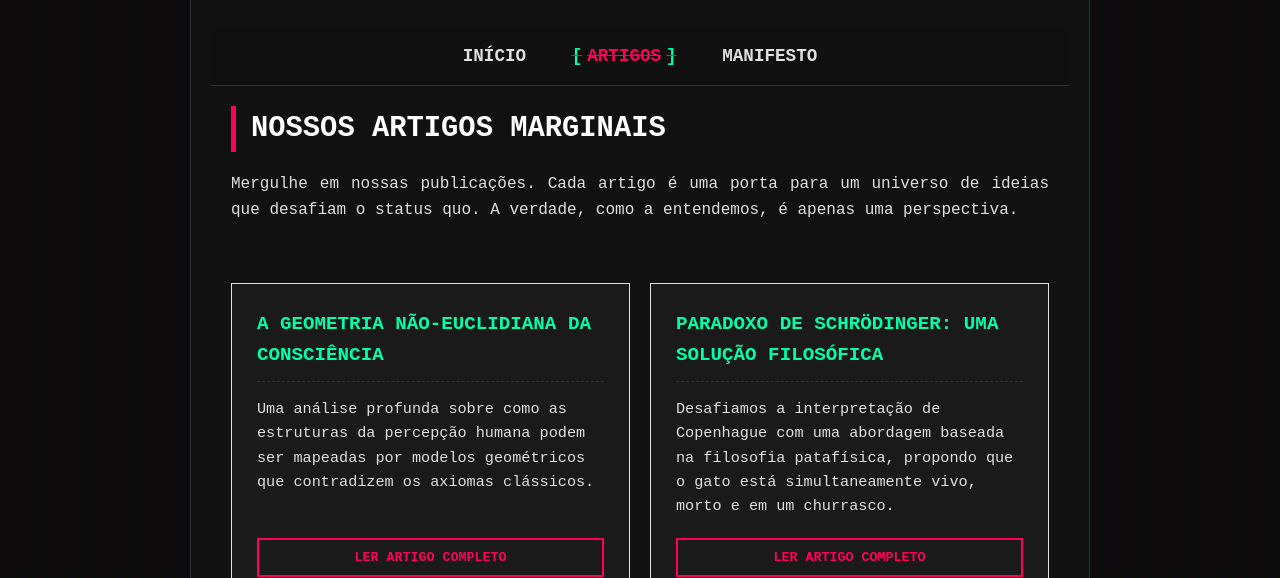
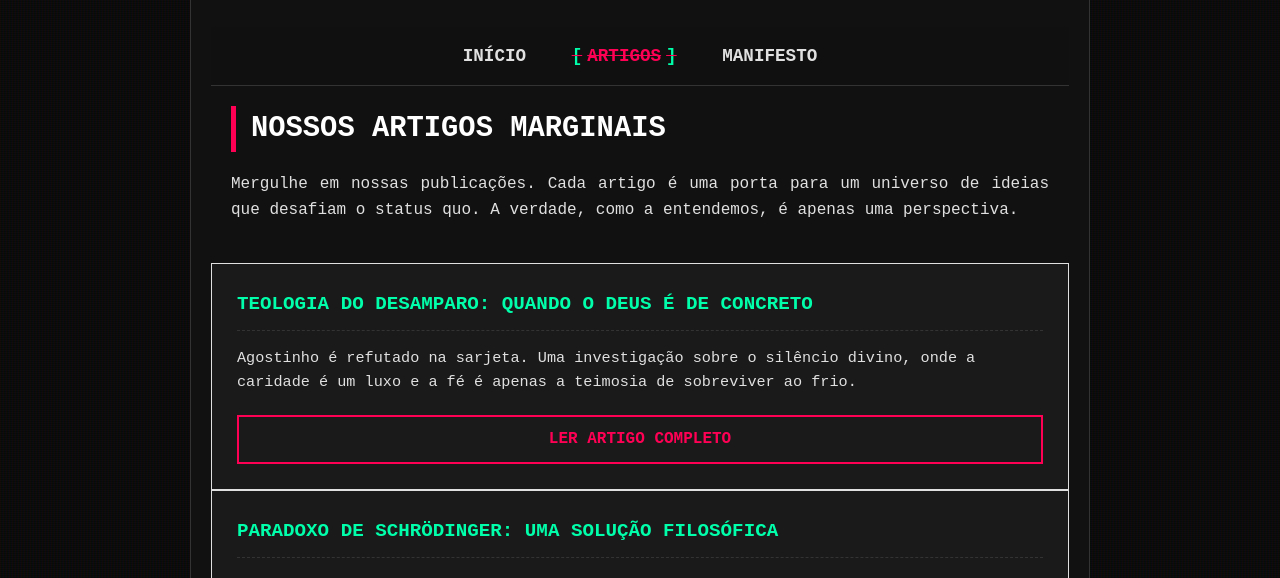
Before and after one commit to ThiagoBenevides/instituto-marginal, a plain HTML site: page artigos.html in a window 1280 px wide. Shown: the part 222-800 px from the top of the page. Drawn offline with Linux system fonts and the light colour scheme.

Commit message:
Update artigos.html

```diff
--- a/artigos.html
+++ b/artigos.html
@@ -243,12 +243,11 @@
                 <p>Mergulhe em nossas publicações. Cada artigo é uma porta para um universo de ideias que desafiam o status quo. A verdade, como a entendemos, é apenas uma perspectiva.</p>
             </section>
 
-            <div class="sections">
-                <div class="section-card">
-                    <h3>A Geometria Não-Euclidiana da Consciência</h3>
-                    <p>Uma análise profunda sobre como as estruturas da percepção humana podem ser mapeadas por modelos geométricos que contradizem os axiomas clássicos.</p>
-                    <button class="cta-button" onclick="openModal('Acesso Restrito: A geometria da sua mente ainda é muito plana para este conteúdo.')">Ler Artigo Completo</button>
-                </div>
+            <div class="section-card">
+                <h3>Teologia do desamparo: quando o Deus é de concreto</h3>
+                <p>Agostinho é refutado na sarjeta. Uma investigação sobre o silêncio divino, onde a caridade é um luxo e a fé é apenas a teimosia de sobreviver ao frio.</p>
+                <a href="desamparo.html" class="cta-button" style="text-decoration: none; display: block; text-align: center;">Ler Artigo Completo</a>
+            </div>
 
                 <div class="section-card">
                     <h3>Paradoxo de Schrödinger: Uma Solução Filosófica</h3>
```
